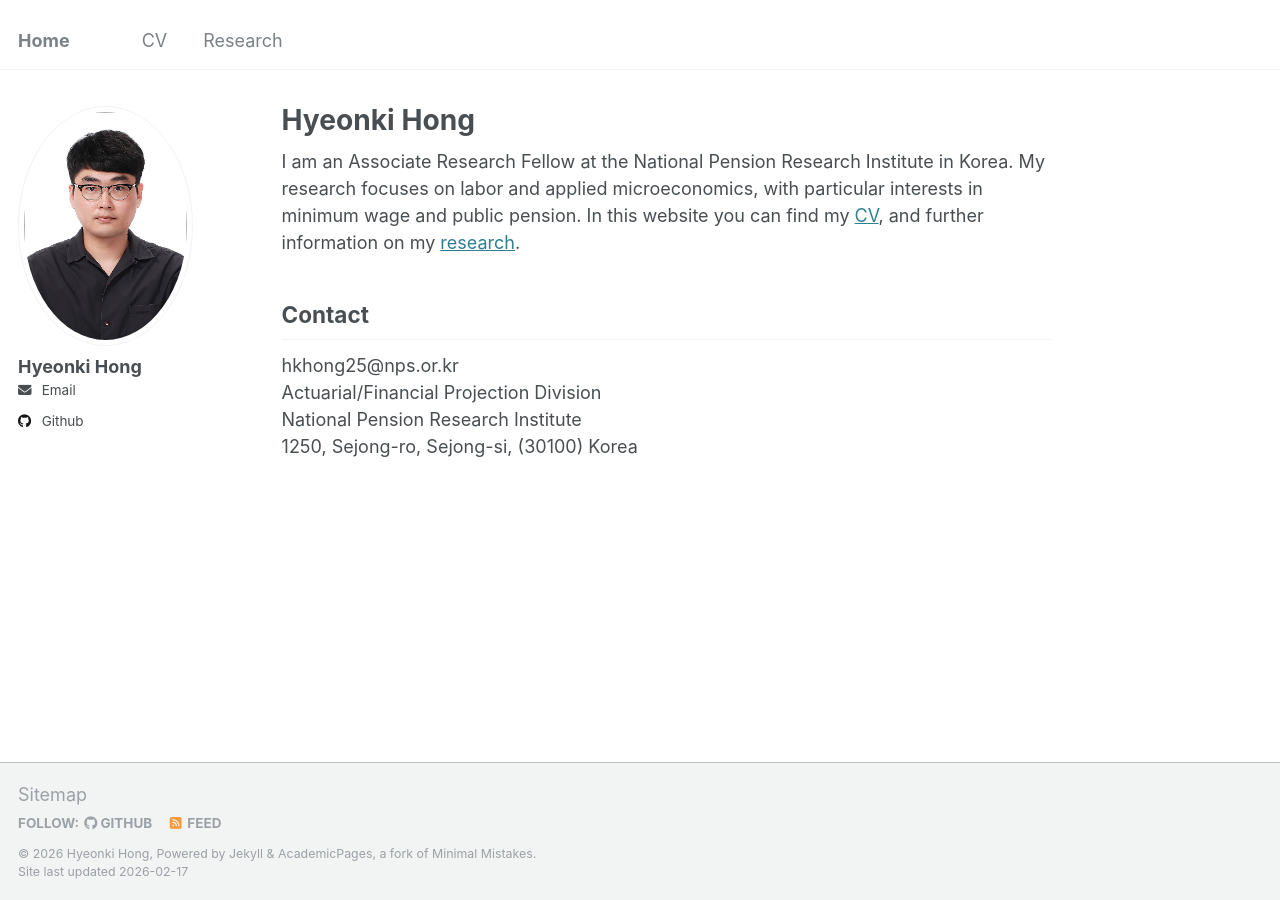
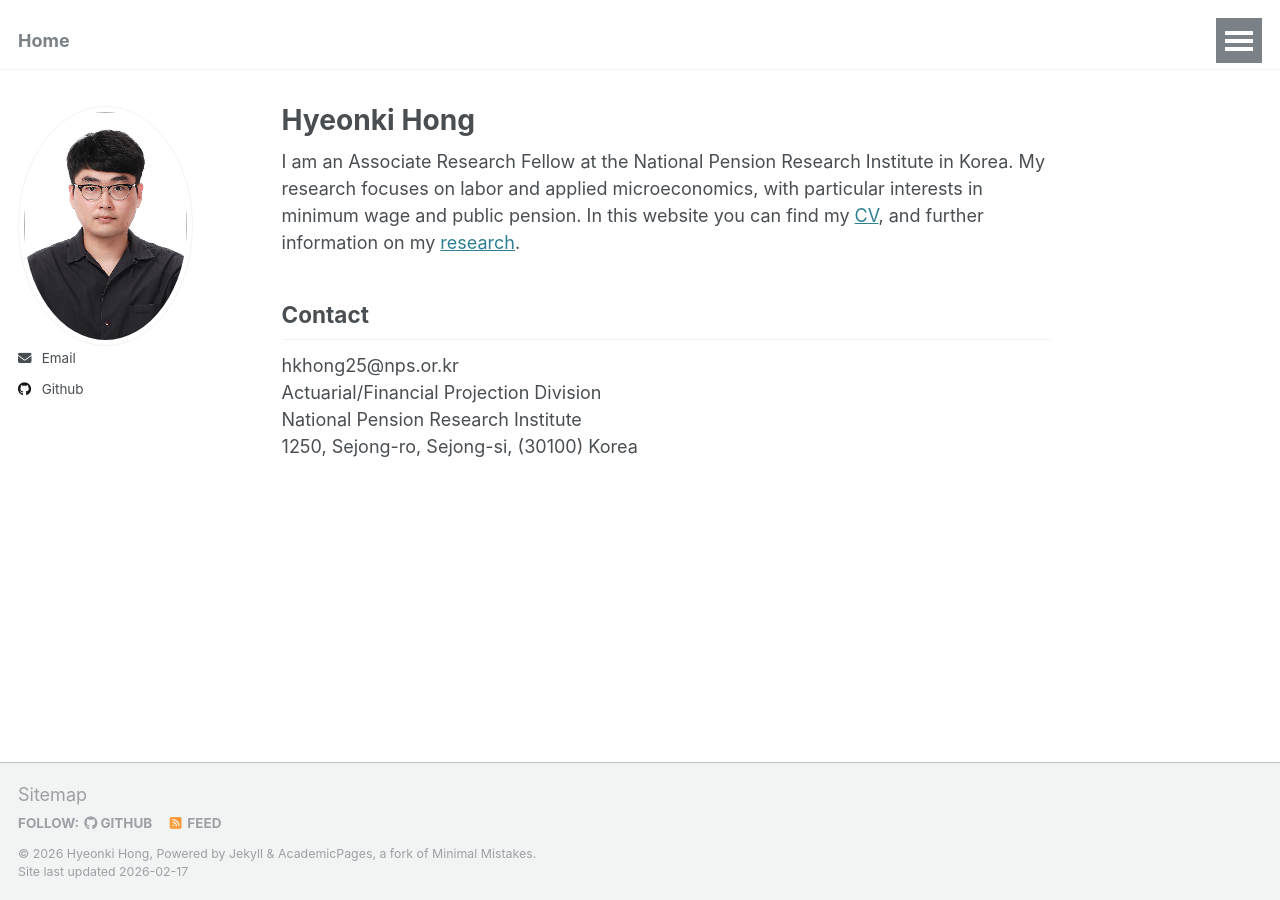
Before and after one commit to hyeonkihong/hyeonkihong.github.io, a Jekyll site: the page built from _pages/about.md, in a window 1280 px wide. Built offline with Jekyll 4.4.1, drawn with Linux system fonts in a browser that asks for light colours.

Commit message:
Adjust header labels/alignment and hide profile name

```diff
--- a/_includes/author-profile.html
+++ b/_includes/author-profile.html
@@ -15,7 +15,6 @@
   </div>
 
   <div class="author__content">
-    <h3 class="author__name">{{ author.name }}</h3>
     {% if author.pronouns %}<p class="author__pronouns">{{ author.pronouns }}</p>{% endif %}
     {% if author.bio %}<p class="author__bio">{{ author.bio }}</p>{% endif %}
   </div>
--- a/_includes/masthead.html
+++ b/_includes/masthead.html
@@ -6,7 +6,7 @@
       <nav id="site-nav" class="greedy-nav">
         <button><div class="navicon"></div></button>
         <ul class="visible-links">
-          <li class="masthead__menu-item masthead__menu-item--lg"><a href="{{ base_path }}/">{{ site.title }}</a></li>
+          <li class="masthead__menu-item masthead__menu-item--lg"><a href="{{ base_path }}/">Home</a></li>
           {% for link in site.data.navigation.main %}
             {% if link.url contains 'http' %}
               {% assign domain = '' %}
--- a/_sass/_navigation.scss
+++ b/_sass/_navigation.scss
@@ -203,15 +203,18 @@
   }
 
   .visible-links {
-    display: table;
+    display: flex;
+    align-items: center;
+    width: 100%;
 
     li {
-      display: table-cell;
+      display: block;
       vertical-align: middle;
 
       &:first-child {
         font-weight: bold;
         text-wrap: wrap;
+        margin-right: auto;
 
         a {
           margin-left: 0;
```
